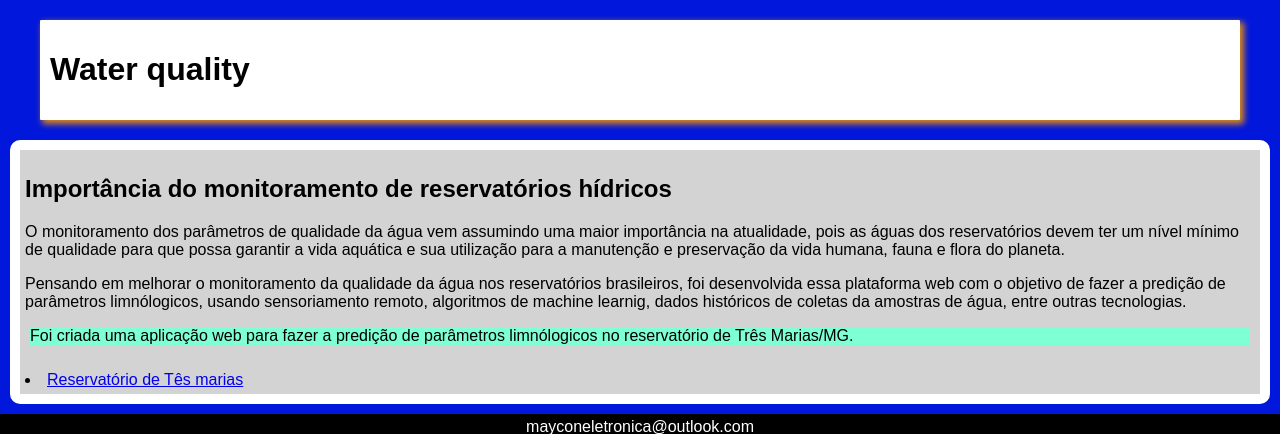
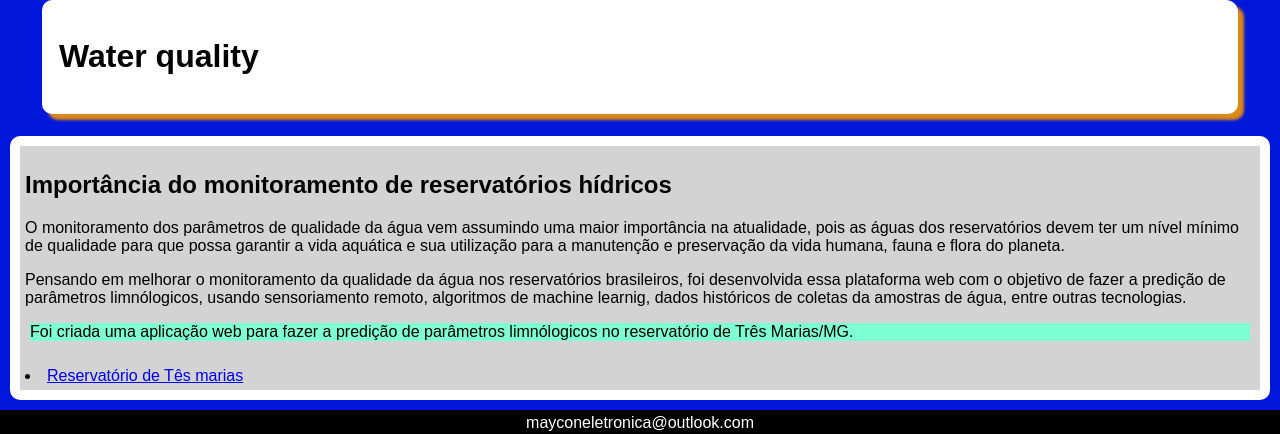
Before and after one commit to maycongabriel28/Desenvolvimento_web_scikitLearn, a Flask app: page / in a window 1280 px wide. Shown: the top 434 px of the page. Run offline with Flask 2, Linux system fonts and the light colour scheme.

Commit message:
Update layoult_principal.html

```diff
--- a/templates/layoult_principal.html
+++ b/templates/layoult_principal.html
@@ -16,13 +16,13 @@
         header { /* Cabeçalho da página */
             background-color: rgb(255, 255, 255);
             margin: auto; /* Centraliza caixa no navegador */
-            padding: 10px; /* Distãncia do texto para a borda */
-            margin-top: 20px; /* Espaçamneto cima */
-            margin-right: 40px; /* Espaçamento lado direito */
-            margin-bottom: 20px; /* Espaçamento baixo */
-            margin-left: 40px; /* Espaçamento lado esquerdo */
-            border-radius: 1px 1px 1px 1px; /* Arredondamento de borda */
-            box-shadow: 3px 3px 6px 1px #DB8816; /* Adiciona sombras nas bordas das caixas (ajustar valores no Dev tools) */
+            padding: 17px; /* Distãncia do texto para a borda */
+            margin-top: 0px; /* Espaçamneto cima */
+            margin-right: 42px; /* Espaçamento lado direito */
+            margin-bottom: 22px; /* Espaçamento baixo */
+            margin-left: 42px; /* Espaçamento lado esquerdo */
+            border-radius: 10px 12px 10px 10px; /* Arredondamento de borda */
+            box-shadow: 6px 6px 3px 0px #db8816; /* Adiciona sombras nas bordas das caixas (ajustar valores no Dev tools) */
         }
 
         nav {
```
